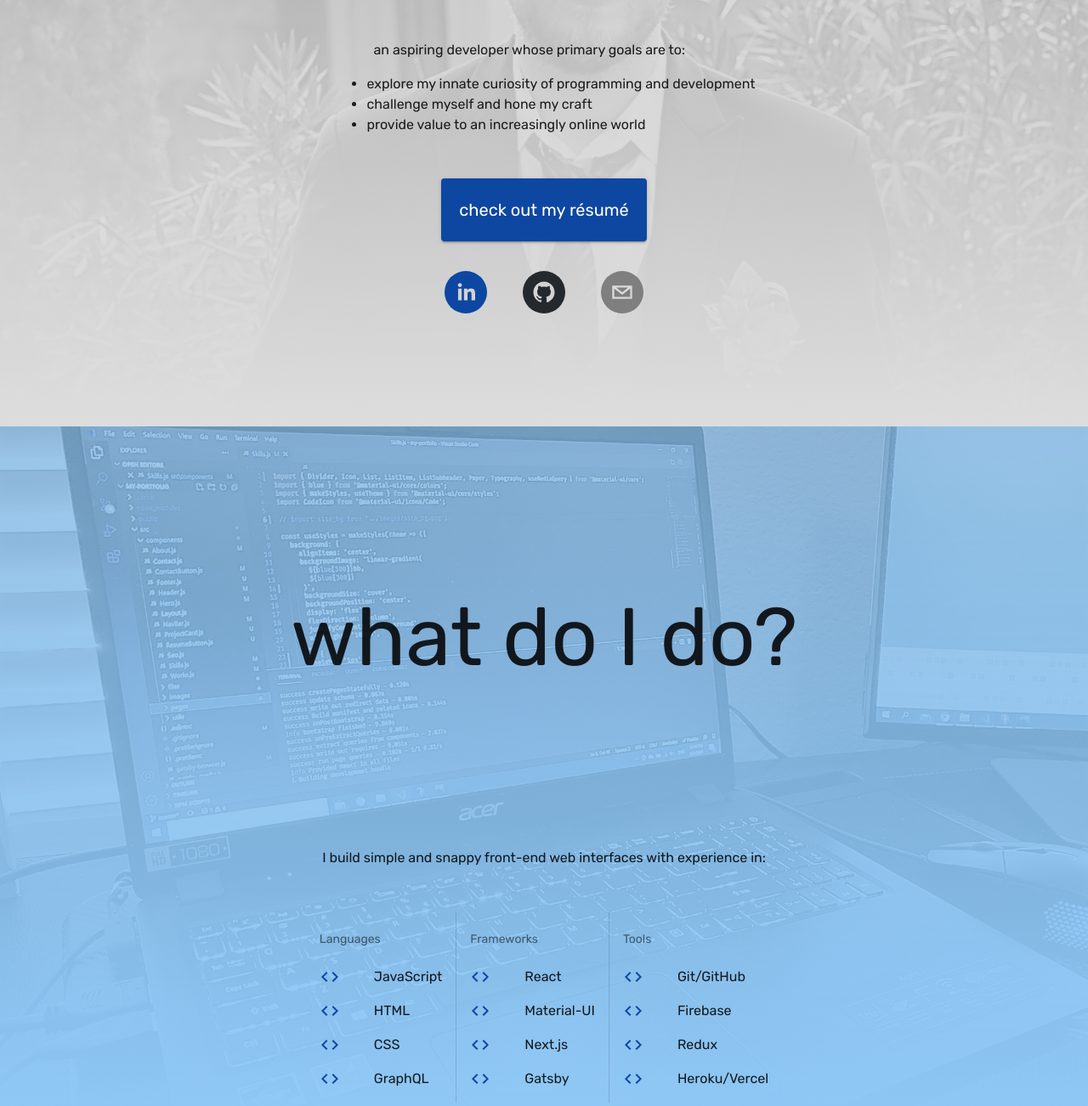
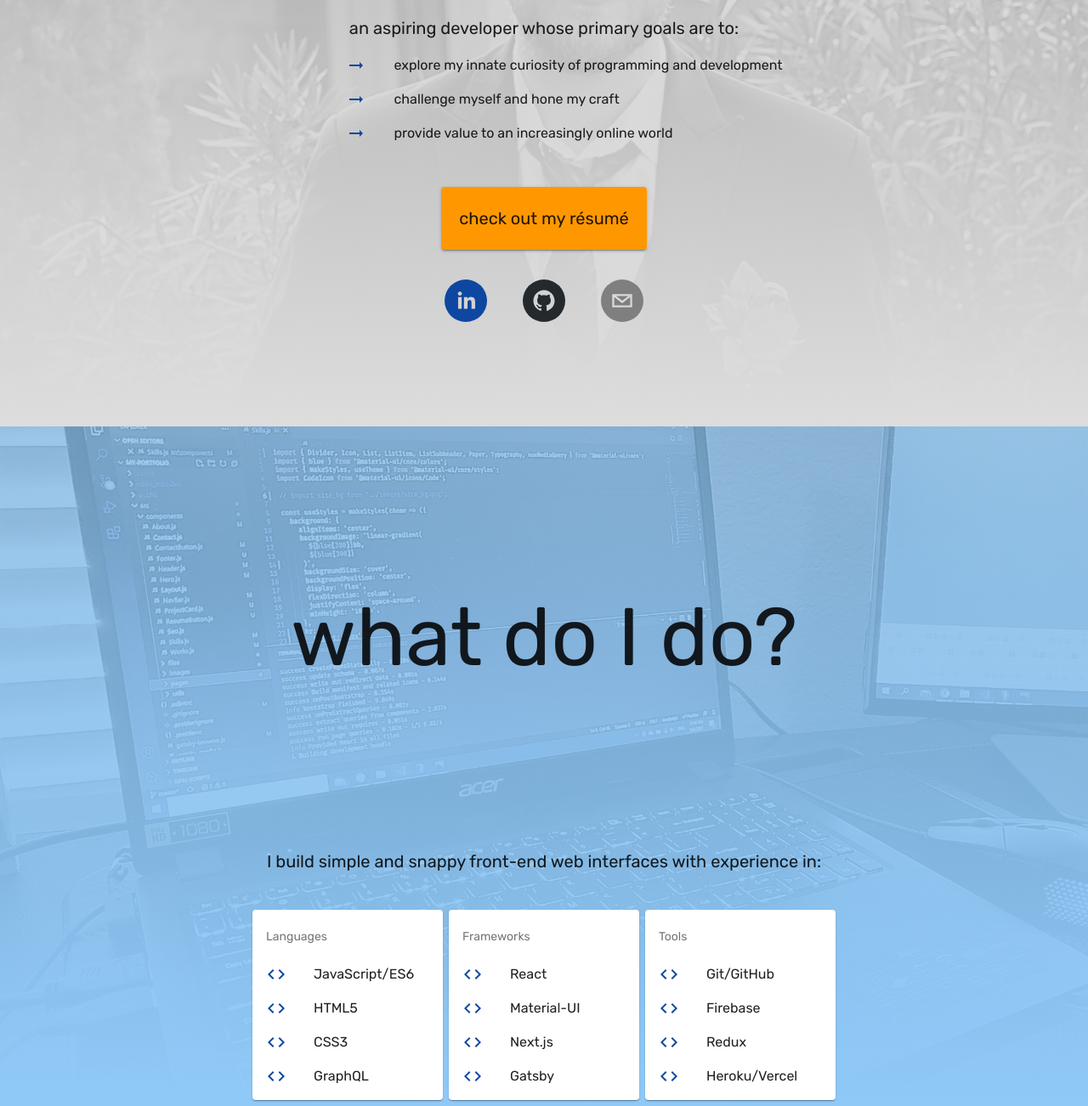
Before and after one commit to chrisMalson/my-portfolio, a Gatsby site: page / in a window 1280 px wide. Shown: the part 1098-2400 px from the top of the page at 85% size. Built offline with nearby package versions, Linux system fonts and the light colour scheme; Gatsby itself is replaced by a stand-in of ours.

Commit message:
finished third todo list

```diff
--- a/package.json
+++ b/package.json
@@ -27,7 +27,6 @@
     "react": "^17.0.1",
     "react-dom": "^17.0.1",
     "react-helmet": "^6.1.0",
-    "react-mail-form": "^2.1.0",
     "react-social-icons": "^5.2.0"
   },
   "devDependencies": {
--- a/src/components/About.js
+++ b/src/components/About.js
@@ -1,7 +1,8 @@
 import { graphql, useStaticQuery } from 'gatsby';
-import { Typography, useMediaQuery } from '@material-ui/core';
+import { List, ListItem, ListItemIcon, Typography, useMediaQuery } from '@material-ui/core';
 import { makeStyles, useTheme } from '@material-ui/core/styles';
 import { SocialIcon } from 'react-social-icons';
+import ArrowRightAltIcon from '@material-ui/icons/ArrowRightAlt';
 
 import ContactButton from './ContactButton';
 import ResumeButton from './ResumeButton';
@@ -43,7 +44,10 @@ const useStyles = makeStyles(theme => ({
     }
   },
   description: {
-    padding: '0 2.5em',
+    [theme.breakpoints.up('sm')]: {
+      marginLeft: '3em',
+      padding: '0 2.5em',
+    }
   }
 }));
 
@@ -74,13 +78,28 @@ const About = () => {
         who am I?
       </Typography>
       <div className={info}>
+        <Typography variant="h6" style={{ textAlign: 'center', padding: '0 0.5em' }}>an aspiring developer whose primary goals are to:</Typography>
         <Typography className={description} variant="body1">
-          <span style={{ paddingLeft: '3rem' }}>an aspiring developer whose primary goals are to:</span>
-          <ul>
-            <li>explore my innate curiosity of programming and development</li>
-            <li>challenge myself and hone my craft</li>
-            <li>provide value to an increasingly online world</li>
-          </ul>
+          <List>
+            <ListItem>
+              <ListItemIcon>
+                <ArrowRightAltIcon color="primary" />
+              </ListItemIcon>
+              <Typography>explore my innate curiosity of programming and development</Typography>
+            </ListItem>
+            <ListItem>
+              <ListItemIcon>
+                <ArrowRightAltIcon color="primary" />
+              </ListItemIcon>
+              <Typography>challenge myself and hone my craft</Typography>
+            </ListItem>
+            <ListItem>
+              <ListItemIcon>
+                <ArrowRightAltIcon color="primary" />
+              </ListItemIcon>
+              <Typography>provide value to an increasingly online world</Typography>
+            </ListItem>
+          </List>
         </Typography>
         <ResumeButton />
         <div className={iconContainer}>
--- a/src/components/ContactButton.js
+++ b/src/components/ContactButton.js
@@ -1,10 +1,8 @@
 import { graphql, useStaticQuery } from 'gatsby';
-import { Button, Dialog, DialogActions, DialogContent, DialogTitle, Link, Typography } from '@material-ui/core';
+import { Button, Dialog, DialogActions, DialogContent, DialogTitle, Input, TextField, Typography } from '@material-ui/core';
 import { makeStyles } from '@material-ui/core/styles';
 import { useState } from 'react';
-import ReactContactForm from 'react-mail-form';
 import { SocialIcon } from 'react-social-icons';
-import { LinearScale } from '@material-ui/icons';
 
 const useStyles = makeStyles({
   form: {
@@ -27,6 +25,8 @@ const useStyles = makeStyles({
 const ContactButton = ({ mini, forFooter }) => {
   const { form, icon, text } = useStyles();
   const [open, setOpen] = useState(false);
+  const [subject, setSubject] = useState('');
+  const [message, setMessage] = useState(`Hey Chris! Let's chat about...`)
 
   const {
     site: {
@@ -66,13 +66,34 @@ const ContactButton = ({ mini, forFooter }) => {
           <Typography>I'm looking forward to hearing from you!</Typography>
         </DialogTitle>
         <DialogContent>
-          <ReactContactForm
-            className={form}
-            to="chris@malson.dev"
-            titlePlaceholder='subject'
-            contentsPlaceholder='description'
-            buttonText='submit'
-          />
+          <form className={form}>
+            <TextField
+              variant="outlined"
+              size="small"
+              placeholder="Your name/email"
+              required
+              onChange={({ target: { value }}) => setSubject(value)}
+            />
+            <TextField
+              variant="outlined"
+              multiline
+              rows={5}
+              rowsMax={5}
+              defaultValue={message}
+              placeholder="What would you like to chat about?"
+              required
+              onChange={({ target: { value }}) => setMessage(value)}
+            />
+            <Button
+              variant="contained"
+              color="secondary"
+              type="submit"
+              href={`mailto:${email}?subject=${subject}&body=${message.replace(/\n/g, '%0D%0A')}`}
+              target="_blank"
+            >
+              submit message
+            </Button>
+          </form>
         </DialogContent>
         <DialogActions>
           <Button onClick={() => setOpen(false)}>
--- /dev/null
+++ b/src/components/Hamburger.js
@@ -0,0 +1,46 @@
+import { useState } from 'react';
+import { Drawer, Icon, Paper } from '@material-ui/core';
+import { makeStyles } from '@material-ui/core/styles'
+import MenuIcon from '@material-ui/icons/Menu';
+import CloseIcon from '@material-ui/icons/Close';
+
+const useStyles = makeStyles(theme => ({
+  icon: {
+    color: theme.palette.common.white,
+    position: 'absolute',
+    right: '0.75em',
+    top: '0.75em'
+  },
+  paper: {
+    display: 'flex',
+    flexDirection: 'column',
+    justifyContent: 'center',
+    backgroundColor: theme.palette.primary.main,
+    height: '30vh',
+    padding: '0.5em'
+  }
+}));
+
+const Hamburger = ({ children }) => {
+  const { icon, paper } = useStyles();
+
+  const [open, setOpen] = useState(false);
+
+  return (
+    <>
+      <Icon className={icon} onClick={() => setOpen(true)}>
+        <MenuIcon />
+      </Icon>
+      <Drawer anchor="top" open={open} onClose={() => setOpen(false)}>
+        <Paper className={paper}>
+          <Icon className={icon} onClick={() => setOpen(false)}>
+            <CloseIcon />
+          </Icon>
+          {children}
+        </Paper>
+      </Drawer>
+    </>
+  );
+};
+
+export default Hamburger;
--- a/src/components/Header.js
+++ b/src/components/Header.js
@@ -1,5 +1,7 @@
-import { Link, Typography } from '@material-ui/core';
-import { makeStyles } from '@material-ui/core/styles';
+import { Link, Typography, useMediaQuery } from '@material-ui/core';
+import { makeStyles, useTheme } from '@material-ui/core/styles';
+
+import Hamburger from './Hamburger';
 
 import NavBar from './NavBar';
 
@@ -14,15 +16,11 @@ const useStyles = makeStyles(theme => ({
   inner: {
     alignItems: 'center',
     display: 'flex',
-    flexDirection: 'column',
     justifyContent: 'space-between',
     padding: `1.45rem 1.0875rem`,
     [theme.breakpoints.down('xs')]: {
       padding: '0.75rem'
     },
-    [theme.breakpoints.up('sm')]: {
-      flexDirection: 'row'
-    }
   },
   navContainer: {
     display: 'flex',
@@ -53,6 +51,7 @@ const useStyles = makeStyles(theme => ({
 
 const Header = () => {
   const { header, inner, navContainer, text } = useStyles();
+  const theme = useTheme();
 
   return (
     <header className={header}>
@@ -66,9 +65,17 @@ const Header = () => {
             CM
           </Link>
         </Typography>
-        <div className={navContainer}>
-          <NavBar />
-        </div>
+        {useMediaQuery(theme.breakpoints.up('sm')) ?
+          (
+            <div className={navContainer}>
+              <NavBar />
+            </div>
+          ) : (
+            <Hamburger>
+              <NavBar inDrawer />
+            </Hamburger>
+          )
+        }
       </div>
     </header>
   );
--- a/src/components/NavBar.js
+++ b/src/components/NavBar.js
@@ -13,6 +13,14 @@ const useStyles = makeStyles(theme => ({
       borderColor: 'transparent',
       transition: 'border-color 0.5s'
     }
+  },
+  drawerNav: {
+    alignItems: 'center',
+    display: 'flex',
+    flexDirection: 'column',
+    height: '100%',
+    justifyContent: 'space-around',
+    padding: '2em'
   },
   nav: {
     alignItems: 'center',
@@ -38,14 +46,14 @@ const useStyles = makeStyles(theme => ({
   }
 }));
 
-const NavBar = () => {
-  const { button, nav, text } = useStyles();
+const NavBar = ({ inDrawer }) => {
+  const { button, drawerNav, nav, text } = useStyles();
   const theme = useTheme();
 
   const handleNav = (id) => document.getElementById(id).scrollIntoView({ behavior: 'smooth' });
 
   return (
-    <div className={nav}>
+    <div className={inDrawer ? drawerNav : nav}>
       <Link
         className={button}
         onClick={() => handleNav('about')}
@@ -54,7 +62,7 @@ const NavBar = () => {
       >
         <Typography className={text}>who am I?</Typography>
       </Link>
-      <Divider orientation="vertical" />
+      <Divider orientation={inDrawer ? "horizontal" : "vertical"} />
       <Link
         className={button}
         onClick={() => handleNav('skills')}
@@ -63,7 +71,7 @@ const NavBar = () => {
       >
         <Typography className={text}>what do I do?</Typography>
       </Link>
-      <Divider orientation="vertical" />
+      <Divider orientation={inDrawer ? "horizontal" : 'vertical'} />
       <Link
         className={button}
         onClick={() => handleNav('works')}
--- a/src/components/ResumeButton.js
+++ b/src/components/ResumeButton.js
@@ -14,7 +14,7 @@ const ResumeButton = ({ forFooter }) => {
   const { button } = useStyles();
 
   return (
-    <Button style={forFooter && { marginRight: '0' }} target="_blank" href={Resume} className={button} variant="contained" color={forFooter ? 'inherit' : 'primary'}>
+    <Button style={forFooter && { marginRight: '0' }} target="_blank" href={Resume} className={button} variant="contained" color={forFooter ? 'inherit' : 'secondary'}>
       <Typography variant="h6">
         {!forFooter && `check out my `}
         résumé
--- a/src/components/Skills.js
+++ b/src/components/Skills.js
@@ -19,12 +19,6 @@ const useStyles = makeStyles(theme => ({
     justifyContent: 'space-around',
     minHeight: '100vh',
   },
-  hr: {
-    height: '1px',
-    [theme.breakpoints.up('sm')]: {
-      height: 'auto'
-    }
-  },
   info: {
     display: 'flex',
     flexDirection: 'column',
@@ -45,118 +39,94 @@ const useStyles = makeStyles(theme => ({
     marginBottom: '1em',
     minWidth: '60%',
     justifyContent: 'space-between',
-    padding: '2em 2em 4em 2em'
+    // padding: '2em 2em 4em 2em'
   },
   description: {
     padding: '0 1.5em 1.5em 1.5em',
     textAlign: 'center'
   },
-  listText: {
-    paddingLeft: '0.5rem',
-    // [theme.breakpoints.up('sm')]: {
-    //   fontSize: '1.25rem'
-    // }
-  },
   title: {
     padding: '2em 0'
   },
+  paper: {
+    margin: '0.25em',
+    width: '224px'
+  }
 }));
 
 const Skills = () => {
-  const { background, description, hr, info, listContainerWrapper, listContainer, listText, title } = useStyles();
+  const { background, description, info, listContainerWrapper, listContainer, paper, title } = useStyles();
   const theme = useTheme();
+
+  const SkillsList = ({ category, skillset }) => {
+    return (
+      <Paper className={paper}>
+        <List>
+          <ListSubheader>{category}</ListSubheader>
+          <ListItem>
+            <ListItemIcon>
+              <CodeIcon color="primary" />
+            </ListItemIcon>
+            <Typography>{skillset[0]}</Typography>
+          </ListItem>
+          <ListItem>
+            <ListItemIcon>
+              <CodeIcon color="primary" />
+            </ListItemIcon>
+            <Typography>{skillset[1]}</Typography>
+          </ListItem>
+          <ListItem>
+            <ListItemIcon>
+              <CodeIcon color="primary" />
+            </ListItemIcon>
+            <Typography>{skillset[2]}</Typography>
+          </ListItem>
+          <ListItem>
+            <ListItemIcon>
+              <CodeIcon color="primary" />
+            </ListItemIcon>
+            <Typography>{skillset[3]}</Typography>
+          </ListItem>
+        </List>
+      </Paper>
+    );
+  };
 
   return (
     <div id="skills" className={background}>
       {useMediaQuery(theme.breakpoints.down('xs')) && <div style={{ height: '3em' }}></div>}
       <Typography align="center" className={title} variant={useMediaQuery(theme.breakpoints.up('sm')) ? 'h1' : 'h3'}>what do I do?</Typography>
       <div className={info}>
-        <Typography className={description} variant="body1">I build simple and snappy front-end web interfaces with experience in:</Typography>
+        <Typography className={description} variant="h6" gutterBottom>I build simple and snappy front-end web interfaces with experience in:</Typography>
         <div className={listContainerWrapper}>
           <div className={listContainer}>
-            <List>
-              <ListSubheader>Languages</ListSubheader>
-              <ListItem>
-                <ListItemIcon>
-                  <CodeIcon color="primary" />
-                </ListItemIcon>
-                <Typography className={listText}>JavaScript</Typography>
-              </ListItem>
-              <ListItem>
-                <ListItemIcon>
-                  <CodeIcon color="primary" />
-                </ListItemIcon>
-                <Typography className={listText}>HTML</Typography>
-              </ListItem>
-              <ListItem>
-                <ListItemIcon>
-                  <CodeIcon color="primary" />
-                </ListItemIcon>
-                <Typography className={listText}>CSS</Typography>
-              </ListItem>
-              <ListItem>
-                <ListItemIcon>
-                  <CodeIcon color="primary" />
-                </ListItemIcon>
-                <Typography className={listText}>GraphQL</Typography>
-              </ListItem>
-            </List>
-            <Divider className={hr} flexItem orientation={useMediaQuery(theme.breakpoints.up('sm')) ? 'vertical' : 'horizontal'} />
-            <List>
-              <ListSubheader>Frameworks</ListSubheader>
-              <ListItem>
-                <ListItemIcon>
-                  <CodeIcon color="primary" />
-                </ListItemIcon>
-                <Typography className={listText}>React</Typography>
-              </ListItem>
-              <ListItem>
-                <ListItemIcon>
-                  <CodeIcon color="primary" />
-                </ListItemIcon>
-                <Typography className={listText}>Material-UI</Typography>
-              </ListItem>
-              <ListItem>
-                <ListItemIcon>
-                  <CodeIcon color="primary" />
-                </ListItemIcon>
-                <Typography className={listText}>Next.js</Typography>
-              </ListItem>
-              <ListItem>
-                <ListItemIcon>
-                  <CodeIcon color="primary" />
-                </ListItemIcon>
-                <Typography className={listText}>Gatsby</Typography>
-              </ListItem>
-            </List>
-            <Divider className={hr} flexItem orientation={useMediaQuery(theme.breakpoints.up('sm')) ? 'vertical' : 'horizontal'} />
-            <List>
-              <ListSubheader>Tools</ListSubheader>
-              <ListItem>
-                <ListItemIcon>
-                  <CodeIcon color="primary" />
-                </ListItemIcon>
-                <Typography className={listText}>Git/GitHub</Typography>
-              </ListItem>
-              <ListItem>
-                <ListItemIcon>
-                  <CodeIcon color="primary" />
-                </ListItemIcon>
-                <Typography className={listText}>Firebase</Typography>
-              </ListItem>
-              <ListItem>
-                <ListItemIcon>
-                  <CodeIcon color="primary" />
-                </ListItemIcon>
-                <Typography className={listText}>Redux</Typography>
-              </ListItem>
-              <ListItem>
-                <ListItemIcon>
-                  <CodeIcon color="primary" />
-                </ListItemIcon>
-                <Typography className={listText}>Heroku/Vercel</Typography>
-              </ListItem>
-            </List>
+            <SkillsList
+              category="Languages"
+              skillset={[
+                "JavaScript/ES6",
+                "HTML5",
+                "CSS3",
+                "GraphQL"
+              ]}
+            />
+            <SkillsList
+              category="Frameworks"
+              skillset={[
+                "React",
+                "Material-UI",
+                "Next.js",
+                "Gatsby"
+              ]}
+            />
+            <SkillsList
+              category="Tools"
+              skillset={[
+                "Git/GitHub",
+                "Firebase",
+                "Redux",
+                "Heroku/Vercel"
+              ]}
+            />
           </div>
         </div>
       </div>
--- a/src/components/Works.js
+++ b/src/components/Works.js
@@ -17,7 +17,7 @@ const useStyles = makeStyles(theme => ({
     flexDirection: 'column',
     justifyContent: 'space-around',
     minHeight: '100vh',
-    paddingBottom: '4em'
+    paddingBottom: '2em'
   },
   cardList: {
     alignItems: 'center',
@@ -43,6 +43,7 @@ const Works = () => {
     <div id="works" className={background}>
       {useMediaQuery(theme.breakpoints.down('xs')) && <div style={{ height: '3em' }}></div>}
       <Typography className={title} variant={useMediaQuery(theme.breakpoints.up('sm')) ? 'h1' : 'h3'}>where have I been?</Typography>
+      <Typography variant="h6" style={{ textAlign: 'center', padding: '0 0.5em' }} gutterBottom>some examples of what I've worked on:</Typography>
       <div className={cardList}>
         <ProjectCard
           name="A Game of Chance"
```
Also changed, not shown: src/components/ProjectCard.js (+6 -1 lines), src/images/card_agoc.png, src/images/card_oatd.png, 1 other file.
